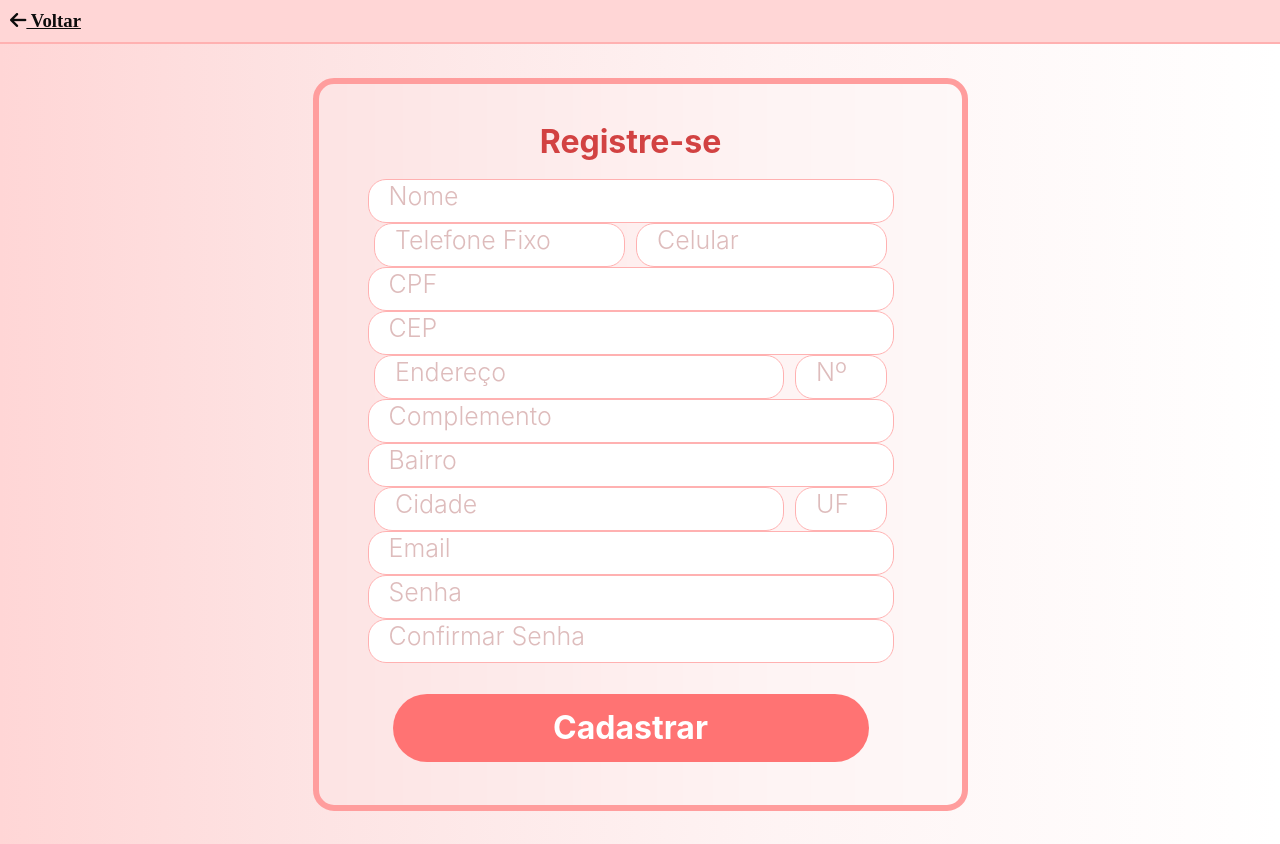
After one commit to larissa-NUF/alge, a PHP site: page /singin.html in a window 1280 px wide. The commit adds this page. Run offline with PHP 8.4, Linux system fonts and the light colour scheme; some libraries are stand-ins or nearby versions.

Commit message:
feat: tela cadastro

```diff
--- a/about.html
+++ b/about.html
@@ -25,15 +25,15 @@
                 <div class="btns">
                     <a href="login.html">Entrar</a>
 
-                    <a href="#">Criar sua conta</a>
+                    <a href="singin.html">Criar sua conta</a>
                 </div>
 
             </div>
 
             <div class="menu down">
                 <ul>
-                    <li><a href="#">Sobre nós</a></li>
-                    <li><a href="#">Meu Carrinho <i class="fa-solid fa-cart-shopping"></i> </a></li>
+                    <li><a href="about.html">Sobre nós</a></li>
+                    <li><a href="shopcart.html">Meu Carrinho <i class="fa-solid fa-cart-shopping"></i> </a></li>
                 </ul>
             </div>
         </nav>
--- a/css/login.css
+++ b/css/login.css
@@ -20,6 +20,7 @@ body{
 
 
 .menu{
+	text-decoration: none;
 	width: 100%;
 	background: rgba(255, 173, 173, 0.5);
 	border-bottom: 2px solid #FFB1B1;
@@ -46,6 +47,7 @@ body{
 }
 
 .login{
+
 	padding: 50px;
 	border: 2px solid #FF7373;
 	border-radius:20px;
@@ -149,3 +151,7 @@ form{
 	justify-content: space-between;
 	width: 100%;
 }
+
+.esqueci a{
+	margin-left: 20px;
+}
--- /dev/null
+++ b/css/singin.css
@@ -0,0 +1,190 @@
+*{
+    padding:0;
+    margin:0;
+    vertical-align:baseline;
+    list-style:none;
+    border:0
+}
+
+.container{
+    display: flex;
+    justify-content: center;
+    align-items: center;
+   height:100vh;
+
+
+
+    background: linear-gradient(90deg, #FFD6D6 0%, rgba(252, 209, 209, 0.6) 24.48%, rgba(252, 215, 215, 0.28) 60.42%, #FFFFFF 100%);
+}
+.telfix-cel {
+    display: flex;
+    flex-direction: row;
+}
+.endcep {
+    display: flex;
+    flex-direction: row;
+}
+.register-box{
+    display: flex;
+    flex-direction:column;
+    flex-wrap: wrap;
+    align-items: center;
+    justify-content: center;
+
+    box-sizing: border-box;
+
+
+
+    padding: 38px 68px 43px 49px;
+
+    border: 6px solid #FF9D9D;
+    backdrop-filter: blur(2px);
+    /* Note: backdrop-filter has minimal browser support */
+
+    border-radius: 21px;
+}
+
+input{
+    box-sizing: border-box;
+
+    width: 526px;
+    height: 44px;
+    padding-left: 20px;
+
+    background: #FFFFFF;
+    border: 1px solid #FFB1B1;
+    border-radius: 18px;
+}
+
+button{
+    width: 476px;
+    height: 68px;
+
+    background: #FF7373;
+    border-radius: 50px;
+}
+
+.cadastro{
+    width: 196px;
+    height: 38px;
+
+    font-family: 'Inter';
+    font-style: normal;
+    font-weight: 700;
+    font-size: 32px;
+    line-height: 39px;
+    text-align: center;
+
+    color: #FFFFFF;
+}
+
+input::placeholder{
+    font-family: 'Inter';
+    font-style: normal;
+    font-weight: 300;
+    font-size: 25px;
+    line-height: 30px;
+
+
+    color: #DEBCBC;
+}
+
+.menu{
+	text-decoration: none;
+	width: 100%;
+	background: rgba(255, 173, 173, 0.5);
+	border-bottom: 2px solid #FFB1B1;
+}
+
+.menu h3{
+	padding: 10px;
+}
+
+.menu h3 a{
+	color: rgb(12, 12, 12);
+}
+
+.menu h3 a:hover{
+	text-decoration: underline;
+}
+
+.registra{
+    font-family: 'Inter';
+    font-style: normal;
+    font-weight: 700;
+    font-size: 32px;
+    line-height: 39px;
+    margin-bottom: 18px;
+    /* identical to box height */
+
+
+    color: #D24242;
+}
+
+.numberHouse{
+    width: 92px;
+    height: 44px;
+}
+
+.uf{
+    width: 92px;
+    height: 44px;
+}
+
+.cidade{
+    width: 410px;
+    height: 44px;
+    margin-right: 10px;
+    margin-right: 11px;
+}
+
+.endereço{
+    width: 410px;
+    height: 44px;
+    margin-right: 10px;
+    margin-right: 11px;
+}
+
+.rectangle{
+    position: absolute;
+    top:-2px;
+    left: -6px;
+    box-sizing: border-box;
+
+    width: 100%;
+    height: 53px;
+
+    background: rgba(255, 173, 173, 0.19);
+    border: 2px solid #FFB1B1;
+}
+
+.back{
+    font-family: 'Inter';
+    font-style: normal;
+    font-weight: 300;
+    font-size: 34px;
+    line-height: 41px;
+
+    color: #280D00  ;
+}
+
+.phone{
+    width: 251px;
+    height: 44px;
+    background: #FFFFFF;
+    border: 1px solid #FFB1B1;
+    border-radius: 18px;
+    margin-right: 11px;
+}
+
+.cellphone{
+    width: 251px;
+    height: 44px;
+    background: #FFFFFF;
+    border: 1px solid #FFB1B1;
+    border-radius: 18px;
+}
+
+.senha{
+    margin-bottom: 31px;
+}
--- a/index.html
+++ b/index.html
@@ -38,7 +38,7 @@
             <div class="menu down">
                 <ul>
                     <li><a href="about.html">Sobre nós</a></li>
-                    <li><a href="shoppcart.html">Meu Carrinho <i class="fa-solid fa-cart-shopping"></i> </a></li>
+                    <li><a href="shopcart.html">Meu Carrinho <i class="fa-solid fa-cart-shopping"></i> </a></li>
                 </ul>
             </div>
         </nav>
--- a/login.html
+++ b/login.html
@@ -32,7 +32,7 @@
 						<label for="lembre">Lembrar-me</label>
 					</div>
 
-				<a>Esqueci minha senha<a>
+					<a href="#" style="color:#FF7373;">  Esqueci minha senha</a>
 				</div>
 
 
--- /dev/null
+++ b/singin.html
@@ -0,0 +1,44 @@
+<!DOCTYPE html>
+<html lang="pt-br">
+<head>
+    <meta charset="UTF-8">
+    <meta http-equiv="X-UA-Compatible" content="IE=edge">
+    <meta name="viewport" content="width=device-width, initial-scale=1.0">
+    <link rel="stylesheet" href="css/singin.css">
+    <title>Document</title>
+</head>
+<body>
+    <div class="menu">
+		<h3><a href="index.html"><i class="fa-solid fa-arrow-left"></i> Voltar</a></h3>
+	</div>
+
+    <div class="container">
+        <div class="register-box">
+            <Span class="registra">Registre-se</Span>
+            <input type="text" placeholder="Nome">
+            <div class="telfix-cel">
+                <input type="text" placeholder="Telefone Fixo" class="phone">
+                <input type="text" placeholder="Celular" class="cellphone">
+            </div>
+            <input type="text" placeholder="CPF">
+
+            <input type="text" placeholder="CEP">
+            <div class="endcep">
+                <input type="text" placeholder="Endereço" class="endereço">
+                <input type="text" placeholder="Nº" class="numberHouse">
+            </div>
+            <input type="text" placeholder="Complemento">
+            <input type="text" placeholder="Bairro">
+            <div class="endcep">
+                <input type="text" placeholder="Cidade" class="cidade">
+                <input type="text" placeholder="UF" class="uf">
+                </div>
+                <input type="text" placeholder="Email">
+                <input type="password" placeholder="Senha">
+                <input type="password" placeholder="Confirmar Senha" class="senha">
+                <button><span class="cadastro">Cadastrar</span></button>
+            </div>
+        </div>
+        <script src="https://kit.fontawesome.com/8ec8caa784.js" crossorigin="anonymous"></script>
+</body>
+</html>
```
Also changed, not shown: shopcart.html (+6 -4 lines).
